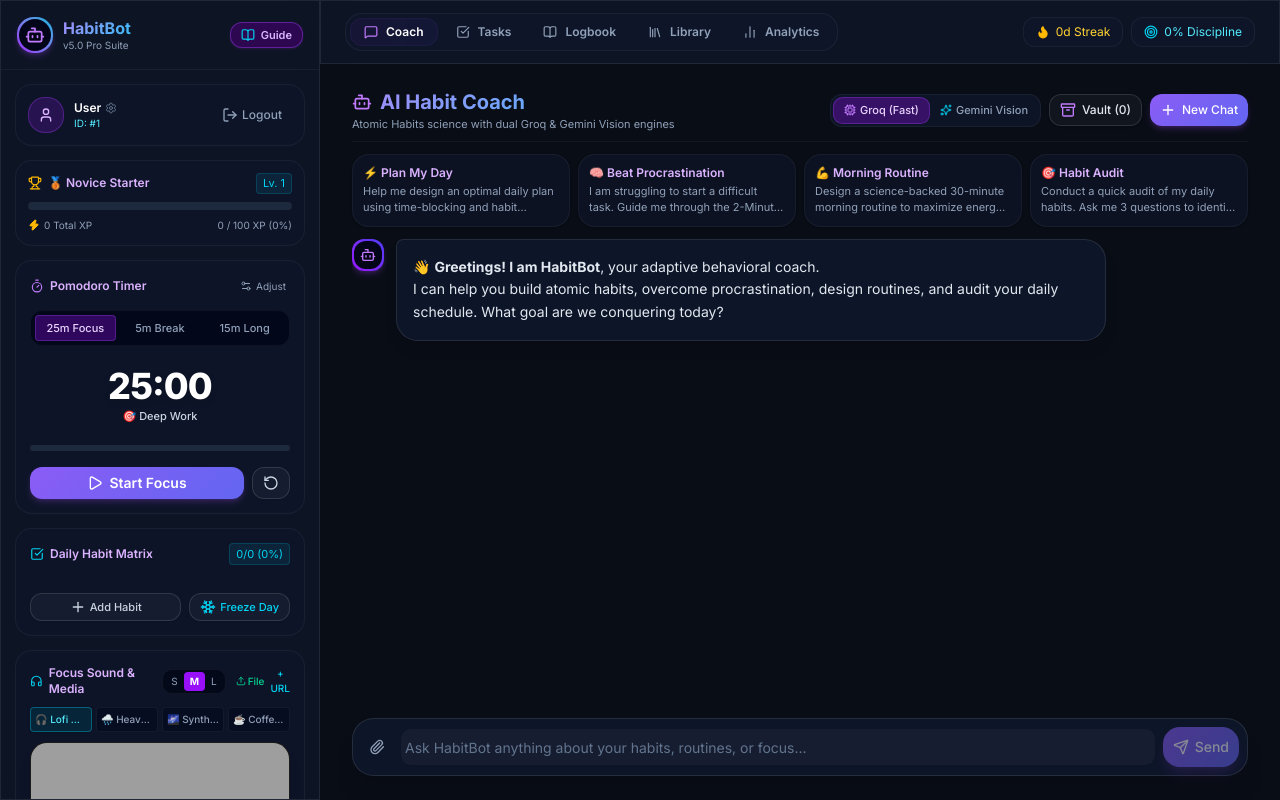
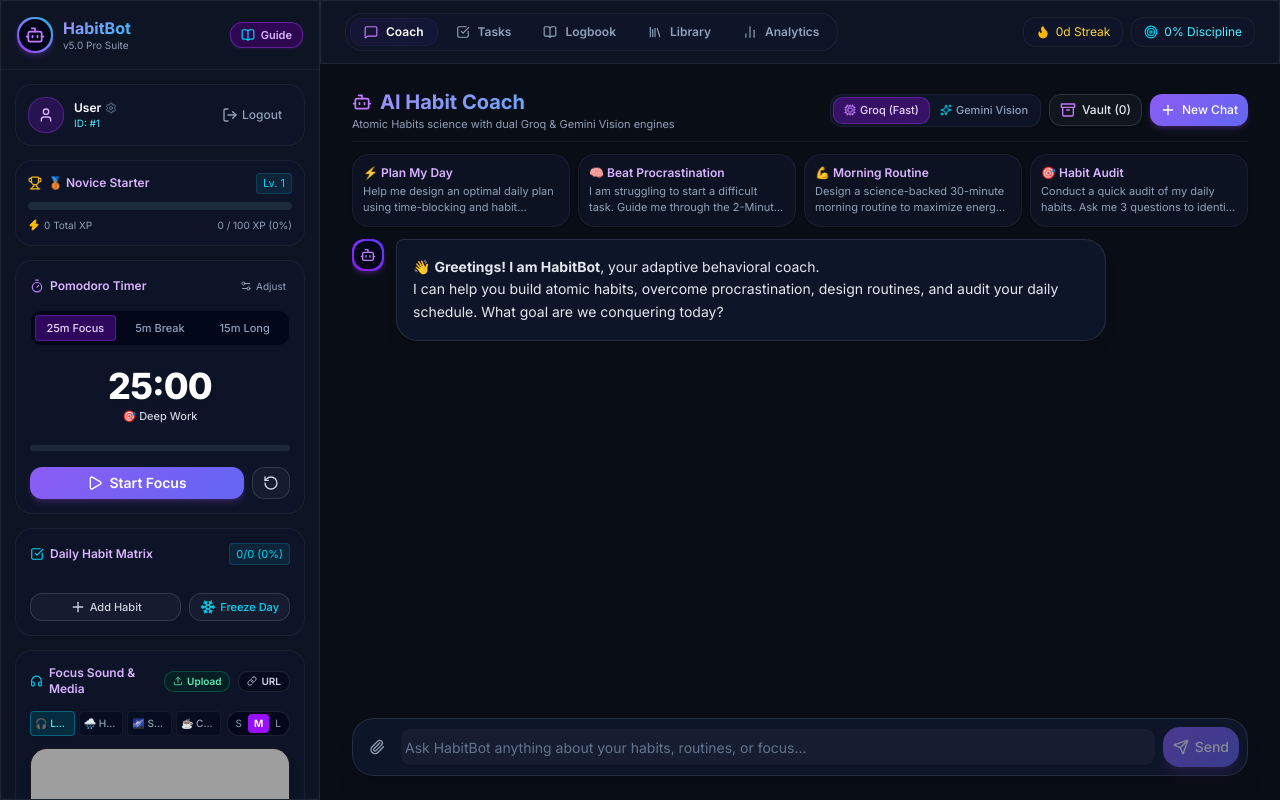
Before and after one commit to Alishba-Hamid258/habitbot-web, a Next.js app: page /dashboard in a window 1280 px wide. Built offline with nearby package versions, Linux system fonts and the light colour scheme; grey boxes are pictures that could not be loaded.

Commit message:
Organize media player header and presets into clean uncrowded rows and add full Document and Image upload support for AI chatbot

```diff
--- a/src/app/dashboard/page.tsx
+++ b/src/app/dashboard/page.tsx
@@ -24,6 +24,7 @@ import {
   Headphones,
   CheckSquare,
   FileSpreadsheet,
+  FileText,
 } from 'lucide-react';
 import { Button } from '@/components/ui/button';
 import { Input } from '@/components/ui/input';
@@ -38,6 +39,17 @@ interface Message {
   role: 'user' | 'assistant' | 'system';
   content: string;
   imagePreview?: string;
+  documentInfo?: { name: string; size: string };
+}
+
+interface AttachedFile {
+  name: string;
+  type: 'image' | 'document';
+  mimeType: string;
+  size: string;
+  preview?: string;
+  textData?: string;
+  base64?: string;
 }
 
 interface SavedSession {
@@ -68,7 +80,7 @@ export default function DashboardPage() {
   const [input, setInput] = useState('');
   const [loading, setLoading] = useState(false);
   const [selectedProvider, setSelectedProvider] = useState<'groq' | 'gemini'>('groq');
-  const [attachedImage, setAttachedImage] = useState<{ mimeType: string; base64: string; preview: string } | null>(null);
+  const [attachedFile, setAttachedFile] = useState<AttachedFile | null>(null);
 
   const [archives, setArchives] = useState<SavedSession[]>([]);
   const [showArchives, setShowArchives] = useState(false);
@@ -115,46 +127,81 @@ export default function DashboardPage() {
     }
   };
 
-  const handleImageUpload = (e: React.ChangeEvent<HTMLInputElement>) => {
+  const handleFileUpload = async (e: React.ChangeEvent<HTMLInputElement>) => {
     const file = e.target.files?.[0];
     if (!file) return;
 
-    if (!file.type.startsWith('image/')) {
-      toast.error('Please upload a valid image file (PNG, JPG, WebP).');
-      return;
-    }
+    const fileSizeKb = Math.round(file.size / 1024);
+    const sizeStr = fileSizeKb > 1024 ? `${(fileSizeKb / 1024).toFixed(1)} MB` : `${fileSizeKb} KB`;
 
+    if (file.type.startsWith('image/')) {
       const reader = new FileReader();
       reader.onload = () => {
         const result = reader.result as string;
         const base64 = result.split(',')[1];
-      setAttachedImage({
+        setAttachedFile({
+          name: file.name,
+          type: 'image',
           mimeType: file.type,
+          size: sizeStr,
+          preview: result,
           base64,
-        preview: result,
         });
         setSelectedProvider('gemini');
-      toast.success('Image attached! Switched engine to Google Gemini Vision 👁️');
+        toast.success(`Image attached: "${file.name}" (Switched to Gemini Vision 👁️)`);
       };
       reader.readAsDataURL(file);
+    } else {
+      // Document file (.pdf, .txt, .csv, .json, .md, .docx)
+      try {
+        const textContent = await file.text();
+        const reader = new FileReader();
+        reader.onload = () => {
+          const result = reader.result as string;
+          const base64 = result.split(',')[1];
+          setAttachedFile({
+            name: file.name,
+            type: 'document',
+            mimeType: file.type || 'application/octet-stream',
+            size: sizeStr,
+            textData: textContent.slice(0, 16000), // Read text for analysis
+            base64,
+          });
+          toast.success(`Document attached: "${file.name}" (${sizeStr}) 📄`);
+        };
+        reader.readAsDataURL(file);
+      } catch {
+        toast.error('Could not read document file.');
+      }
+    }
   };
 
   const handleSend = async (textToSend?: string) => {
     const query = (textToSend || input).trim();
-    if ((!query && !attachedImage) || loading) return;
+    if ((!query && !attachedFile) || loading) return;
+
+    let userPrompt = query;
+    if (attachedFile?.type === 'document' && attachedFile.textData) {
+      userPrompt = query
+        ? `${query}\n\n[Attached Document: ${attachedFile.name}]\n\`\`\`\n${attachedFile.textData}\n\`\`\``
+        : `Please analyze this attached document (${attachedFile.name}) and provide coaching feedback, habit optimization, and actionable next steps:\n\`\`\`\n${attachedFile.textData}\n\`\`\``;
+    } else if (!userPrompt && attachedFile?.type === 'image') {
+      userPrompt = 'Please analyze this schedule/chart image and provide actionable habit coaching advice.';
+    }
 
     const userMsg: Message = {
       id: Date.now().toString(),
       role: 'user',
-      content: query || 'Analyze this image and give actionable habit/routine advice.',
-      imagePreview: attachedImage?.preview,
+      content: userPrompt,
+      imagePreview: attachedFile?.type === 'image' ? attachedFile.preview : undefined,
+      documentInfo: attachedFile?.type === 'document' ? { name: attachedFile.name, size: attachedFile.size } : undefined,
     };
 
     const newMessages = [...messages, userMsg];
     setMessages(newMessages);
     setInput('');
-    const imagePayload = attachedImage ? { mimeType: attachedImage.mimeType, base64: attachedImage.base64 } : undefined;
-    setAttachedImage(null);
+    const imagePayload = attachedFile?.type === 'image' && attachedFile.base64 ? { mimeType: attachedFile.mimeType, base64: attachedFile.base64 } : undefined;
+    setAttachedFile(null);
     setLoading(true);
 
     const assistantMsgId = (Date.now() + 1).toString();
@@ -531,6 +578,18 @@ export default function DashboardPage() {
                 </div>
               )}
 
+              {m.documentInfo && (
+                <div className="mb-2.5 p-2.5 bg-purple-950/80 border border-purple-500/30 rounded-xl flex items-center gap-2 max-w-sm shadow-sm">
+                  <div className="w-8 h-8 rounded-lg bg-purple-900/60 border border-purple-500/20 flex items-center justify-center text-purple-300 shrink-0">
+                    <FileText className="w-4 h-4" />
+                  </div>
+                  <div className="min-w-0 flex-1">
+                    <div className="text-xs font-semibold text-white truncate">{m.documentInfo.name}</div>
+                    <div className="text-[10px] text-purple-300 font-mono">{m.documentInfo.size} Document Attached</div>
+                  </div>
+                </div>
+              )}
+
               <div className="prose prose-invert prose-xs sm:prose-sm max-w-none break-words">
                 <ReactMarkdown remarkPlugins={[remarkGfm]}>
                   {m.content}
@@ -576,18 +635,25 @@ export default function DashboardPage() {
         <div ref={messagesEndRef} />
       </div>
 
-      {/* Image Preview Floating Pill */}
-      {attachedImage && (
+      {/* File / Document Preview Floating Pill */}
+      {attachedFile && (
         <div className="flex items-center gap-2 p-2 bg-slate-900/90 border border-purple-500/30 rounded-xl max-w-fit shadow-lg">
+          {attachedFile.type === 'image' ? (
             <ImageIcon className="w-4 h-4 text-cyan-400" />
-          <span className="text-xs text-slate-200">Image attached for Gemini Vision</span>
-          <button onClick={() => setAttachedImage(null)} className="text-slate-400 hover:text-red-400 p-0.5">
+          ) : (
+            <FileText className="w-4 h-4 text-purple-400" />
+          )}
+          <div className="text-xs text-slate-200">
+            <span className="font-semibold text-white">{attachedFile.name}</span>{' '}
+            <span className="text-slate-400 font-mono">({attachedFile.size})</span>
+          </div>
+          <button onClick={() => setAttachedFile(null)} className="text-slate-400 hover:text-red-400 p-0.5 ml-1">
             <X className="w-3.5 h-3.5" />
           </button>
         </div>
       )}
 
-      {/* Input Form with Attachment Button */}
+      {/* Input Form with Multi-Format Attachment Button */}
       <form
         onSubmit={(e) => {
           e.preventDefault();
@@ -598,15 +664,15 @@ export default function DashboardPage() {
         <input
           type="file"
           ref={fileInputRef}
-          onChange={handleImageUpload}
-          accept="image/*"
+          onChange={handleFileUpload}
+          accept="image/*,.pdf,.txt,.csv,.json,.md,.docx,.doc,.xlsx"
           className="hidden"
         />
 
         <button
           type="button"
           onClick={() => fileInputRef.current?.click()}
-          title="Upload habit chart / schedule image for Gemini Vision"
+          title="Upload image or document (.pdf, .txt, .csv, .md, .docx)"
           className="p-2 rounded-xl text-slate-400 hover:text-cyan-400 hover:bg-slate-800 transition-colors"
         >
           <Paperclip className="w-4 h-4" />
@@ -624,7 +690,7 @@ export default function DashboardPage() {
         <Button
           type="submit"
           size="sm"
-          disabled={(!input.trim() && !attachedImage) || loading}
+          disabled={(!input.trim() && !attachedFile) || loading}
           className="gradient-button h-10 px-4 rounded-xl shadow-lg shadow-purple-500/20 flex items-center gap-1.5"
         >
           <Send className="w-4 h-4" />
--- a/src/components/sidebar/media-player.tsx
+++ b/src/components/sidebar/media-player.tsx
@@ -1,7 +1,7 @@
 'use client';
 
 import React, { useState, useEffect, useRef } from 'react';
-import { Headphones, Check, Loader2, Play, Volume2, Sparkles, Upload, FileAudio, FileVideo, X, RotateCcw } from 'lucide-react';
+import { Headphones, Check, Loader2, Play, Volume2, Sparkles, Upload, FileAudio, FileVideo, X, Link as LinkIcon, SlidersHorizontal } from 'lucide-react';
 import { Input } from '@/components/ui/input';
 import { Button } from '@/components/ui/button';
 import { extractYouTubeId } from '@/lib/utils';
@@ -41,7 +41,7 @@ export function MediaPlayer() {
     if (active) {
       setUserId(active.id);
       const url = getActiveMediaUrl(active.id);
-      if (url && !url.startsWith('blob:')) {
+      if (url && !url.startsWith('blob:') && !url.startsWith('device:')) {
         const vidId = extractYouTubeId(url);
         if (vidId) {
           setActiveVideoId(vidId);
@@ -109,7 +109,7 @@ export function MediaPlayer() {
   };
 
   return (
-    <div className="p-3.5 bg-slate-900/60 rounded-xl border border-white/5 space-y-2.5">
+    <div className="p-3.5 bg-slate-900/60 rounded-xl border border-white/5 space-y-3">
       {/* Hidden File Input for Device Audio/Video */}
       <input
         type="file"
@@ -119,78 +119,51 @@ export function MediaPlayer() {
         className="hidden"
       />
 
-      {/* Header with Size Pill Adjuster & Options */}
+      {/* Row 1: Header Brand & Clean Action Buttons */}
       <div className="flex items-center justify-between">
         <div className="flex items-center gap-1.5 text-xs font-semibold text-purple-300">
           <Headphones className="w-3.5 h-3.5 text-cyan-400" />
           <span>Focus Sound & Media</span>
         </div>
 
-        <div className="flex items-center gap-1.5">
-          {/* Size Switcher Pills */}
-          <div className="flex items-center bg-slate-950/70 p-0.5 rounded-md border border-white/5 text-[10px]">
-            <button
-              type="button"
-              onClick={() => setPlayerSize('compact')}
-              title="Compact Size"
-              className={`px-1.5 py-0.5 rounded transition-colors ${
-                playerSize === 'compact' ? 'bg-purple-600 text-white font-bold' : 'text-slate-400 hover:text-white'
-              }`}
-            >
-              S
-            </button>
-            <button
-              type="button"
-              onClick={() => setPlayerSize('normal')}
-              title="Normal Height (Recommended)"
-              className={`px-1.5 py-0.5 rounded transition-colors ${
-                playerSize === 'normal' ? 'bg-purple-600 text-white font-bold' : 'text-slate-400 hover:text-white'
-              }`}
-            >
-              M
-            </button>
-            <button
-              type="button"
-              onClick={() => setPlayerSize('large')}
-              title="Large Height"
-              className={`px-1.5 py-0.5 rounded transition-colors ${
-                playerSize === 'large' ? 'bg-purple-600 text-white font-bold' : 'text-slate-400 hover:text-white'
-              }`}
-            >
-              L
-            </button>
-          </div>
-
-          {/* Upload Local File Button */}
+        <div className="flex items-center gap-2">
+          {/* Upload Device File Button */}
           <button
             type="button"
             onClick={() => fileInputRef.current?.click()}
-            title="Upload audio/video file from your device"
-            className="text-[10px] text-emerald-400 hover:text-emerald-300 hover:underline font-medium flex items-center gap-0.5 ml-1"
+            title="Upload MP3/MP4 from your device"
+            className="px-2 py-0.5 rounded-md bg-emerald-950/50 hover:bg-emerald-900/70 border border-emerald-500/30 text-[10px] font-semibold text-emerald-300 hover:text-white flex items-center gap-1 transition-colors"
           >
             <Upload className="w-2.5 h-2.5" />
-            <span>File</span>
+            <span>Upload</span>
           </button>
 
+          {/* Toggle Custom URL */}
           <button
             type="button"
             onClick={() => setShowCustomInput(!showCustomInput)}
-            className="text-[10px] text-cyan-400 hover:text-cyan-300 hover:underline font-medium"
+            className={`px-2 py-0.5 rounded-md border text-[10px] font-semibold flex items-center gap-1 transition-colors ${
+              showCustomInput
+                ? 'bg-cyan-950 text-cyan-300 border-cyan-500/50'
+                : 'bg-slate-950/60 text-slate-300 hover:text-white border-white/10'
+            }`}
           >
-            {showCustomInput ? 'Hide' : '+ URL'}
+            <LinkIcon className="w-2.5 h-2.5" />
+            <span>{showCustomInput ? 'Close' : 'URL'}</span>
           </button>
         </div>
       </div>
 
-      {/* Preset Quick Selectors */}
-      <div className="grid grid-cols-2 sm:grid-cols-4 gap-1">
+      {/* Row 2: Preset Quick Selectors & Size Adjuster Controls */}
+      <div className="flex items-center justify-between gap-1.5 pt-0.5">
+        <div className="grid grid-cols-4 gap-1 flex-1">
           {DEFAULT_FOCUS_VIDEOS.map((v) => (
             <button
               key={v.id}
               onClick={() => handleSelectPreset(v)}
-            className={`py-1 px-1 rounded text-[10px] font-medium truncate transition-colors border ${
+              className={`py-1 px-1 rounded text-[10px] font-medium truncate text-center transition-colors border ${
                 !localMedia && activeVideoId === v.id
-                ? 'bg-cyan-950/60 text-cyan-300 border-cyan-500/40 shadow-sm'
+                  ? 'bg-cyan-950/80 text-cyan-300 border-cyan-500/40 shadow-sm'
                   : 'bg-slate-950/40 text-slate-400 border-white/5 hover:text-slate-200'
               }`}
             >
@@ -199,15 +172,36 @@ export function MediaPlayer() {
           ))}
         </div>
 
+        {/* Roomy Size Switcher Pills */}
+        <div className="flex items-center bg-slate-950/80 p-0.5 rounded-lg border border-white/10 shrink-0 text-[10px]">
+          {(['compact', 'normal', 'large'] as PlayerSize[]).map((sz, idx) => {
+            const labels = ['S', 'M', 'L'];
+            return (
+              <button
+                key={sz}
+                type="button"
+                onClick={() => setPlayerSize(sz)}
+                title={`${sz.toUpperCase()} player height`}
+                className={`px-1.5 py-0.5 rounded font-mono transition-colors ${
+                  playerSize === sz ? 'bg-purple-600 text-white font-bold shadow-sm' : 'text-slate-400 hover:text-white'
+                }`}
+              >
+                {labels[idx]}
+              </button>
+            );
+          })}
+        </div>
+      </div>
+
       {/* Custom URL Input Box */}
       {showCustomInput && (
         <form onSubmit={handleSetCustomUrl} className="flex gap-1.5 pt-1">
           <Input
             type="text"
-            placeholder="Paste YouTube link or ID..."
+            placeholder="Paste YouTube link or video ID..."
             value={videoUrl}
             onChange={(e) => setVideoUrl(e.target.value)}
-            className="h-7 text-[11px] bg-slate-950/80 border-white/10 text-white placeholder:text-slate-500"
+            className="h-7 text-[11px] bg-slate-950/80 border-cyan-500/30 text-white placeholder:text-slate-500"
           />
           <Button size="sm" type="submit" className="h-7 px-2.5 gradient-button text-xs shrink-0">
             <Check className="w-3 h-3" />
```
Lines whose indentation alone changed are shown as unchanged.
